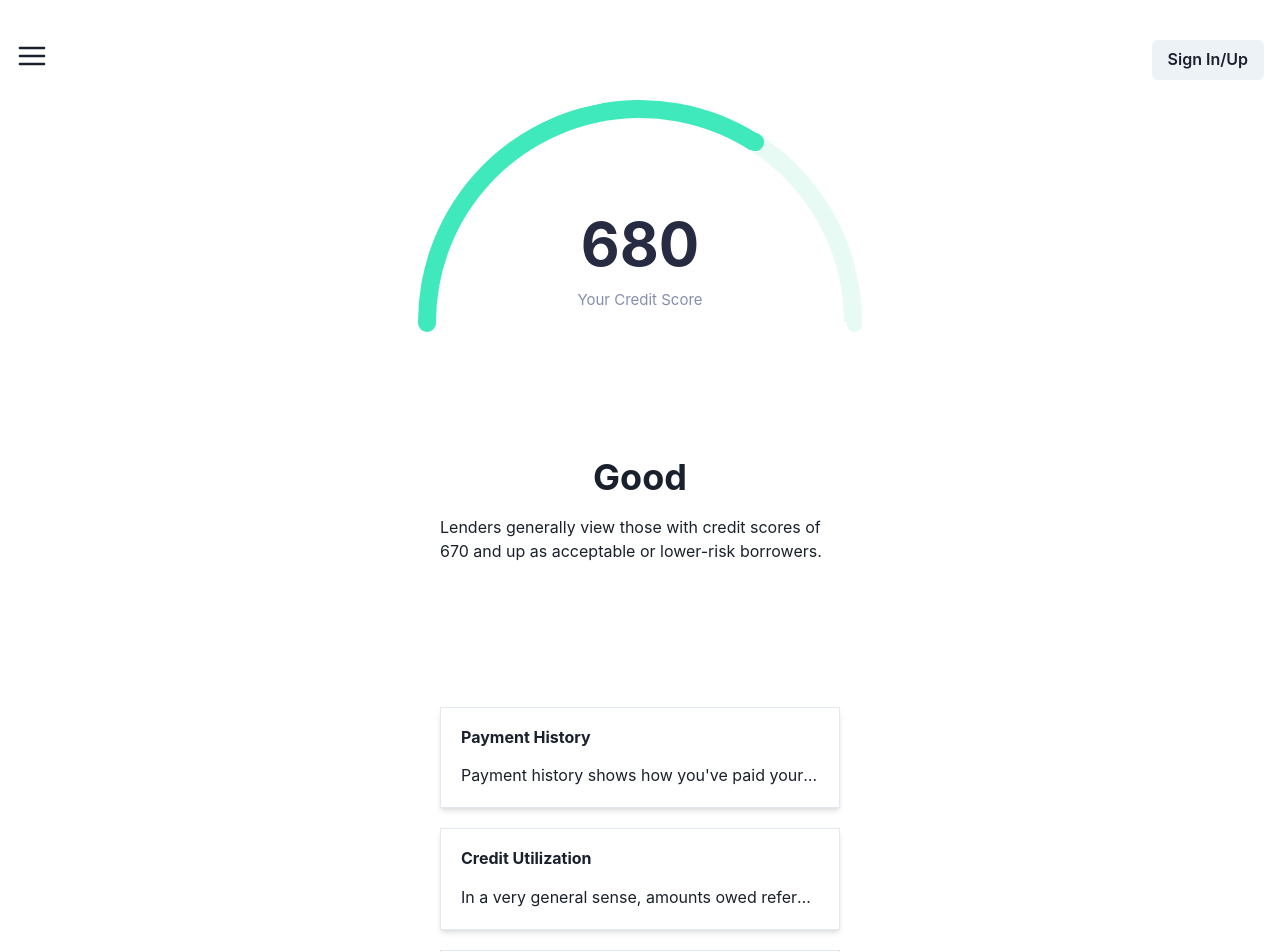
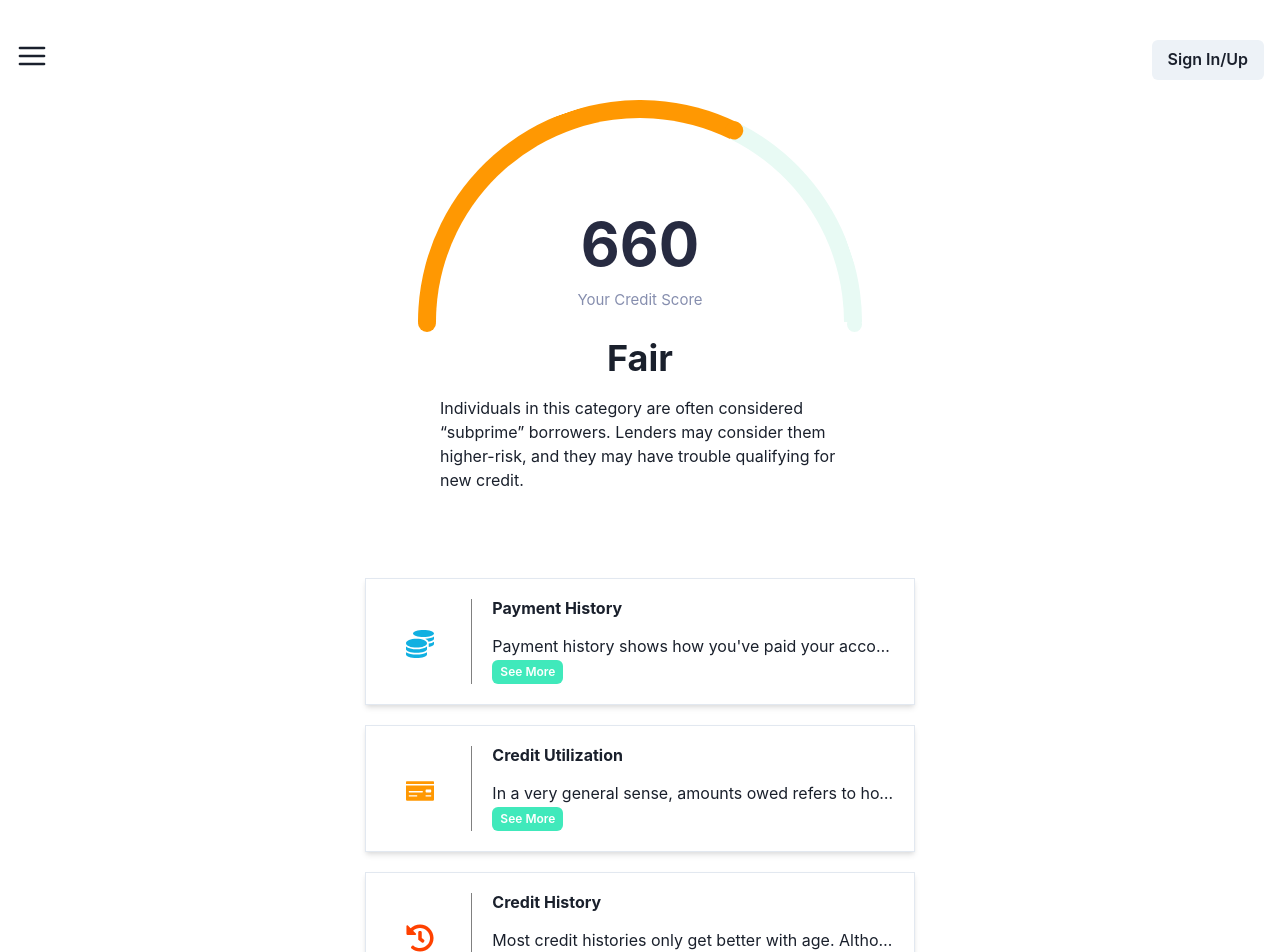
Before and after one commit to AdieCR/YScore, a React (Create React App) app in the folder yscore/: page /dashboard in a window 1280 px wide. Shown: the top 952 px of the page. Built offline with nearby package versions, Linux system fonts and the light colour scheme; some icons are missing.

Commit message:
finishing dashboard for now

```diff
--- a/yscore/src/components/ProfileExplanationText.jsx
+++ b/yscore/src/components/ProfileExplanationText.jsx
@@ -37,7 +37,7 @@ function ProfileExplanationText({mainScore}) {
   return (
     <Flex direction={'column'} align={'center'}>
         <Heading pb={'16px'}>{title}</Heading>
-        <Text>{text}</Text>
+        <Text pb={'26px'}>{text}</Text>
     </Flex>
   )
 }
--- a/yscore/src/components/dashboardCards/DasboardModals.jsx
+++ b/yscore/src/components/dashboardCards/DasboardModals.jsx
@@ -5,7 +5,7 @@ function DasboardModals({title, text}) {
     const { isOpen, onOpen, onClose } = useDisclosure()
     return (
       <>
-        <Button onClick={onOpen} backgroundColor="rgb(64, 233, 187)">See More</Button>
+        <Button onClick={onOpen} backgroundColor="rgb(64, 233, 187)" color="white" size={'xs'}>See More</Button>
 
         <Modal isOpen={isOpen} onClose={onClose}>
           <ModalOverlay />
@@ -16,7 +16,7 @@ function DasboardModals({title, text}) {
             </ModalBody>
                 <Text p={'12px 24px'}>{text}</Text>
             <ModalFooter>
-              <Button colorScheme='blue' mr={3} onClick={onClose} display="block">
+              <Button colorScheme='blue' mr={3} onClick={onClose} display="block" backgroundColor="rgb(64, 233, 187)">
                 Close
               </Button>
             </ModalFooter>
--- a/yscore/src/components/dashboardCards/DashboardCard.jsx
+++ b/yscore/src/components/dashboardCards/DashboardCard.jsx
@@ -1,25 +1,20 @@
 import React from 'react';
-import { Box, Heading, Text, HStack } from '@chakra-ui/react';
-import DasboardModals from './DasboardModals'
+import { Box, Heading, Text, HStack, Flex } from '@chakra-ui/react';
+import DasboardModals from './DasboardModals';
 
-function Feature({ title, desc, ...rest }) {
-    return (
-      <Box p={5} shadow='md' borderWidth='1px' {...rest}>
-        <Heading fontSize='m'>{title}</Heading>
-        <Text mt={4}>{desc}</Text>
-      </Box>
-    )
-  }
-
-function DashboardCard({title, text}) {
+function DashboardCard({Icon, title, text}) {
   return (
-    <HStack spacing={8} maxW={'400px'} className="dasboard-card">
-      <Feature
-        title={title}
-        desc={text}
-      >
-        <DasboardModals  title={title} text={text} />
-      </Feature>
+    <HStack spacing={8} maxW={'550px'} className="dasboard-card" backgroundColor={'white'}>
+      <Flex  p={5} shadow='md' borderWidth='1px'>
+        <Box w="17%" borderRight={'1px solid grey'}>
+          <Icon className={'dashboard-icons'} />
+        </Box>
+        <Box w="83%" pl={'20px'}>
+          <Heading fontSize='m'>{title}</Heading>
+          <Text mt={4}>{text}</Text>
+          <DasboardModals  title={title} text={text} />
+        </Box>
+      </Flex>
     </HStack>
   )
 }
--- a/yscore/src/components/dashboardCards/DashboardCards.jsx
+++ b/yscore/src/components/dashboardCards/DashboardCards.jsx
@@ -1,21 +1,22 @@
 import React from 'react';
 import { Box }  from '@chakra-ui/react';
 import DashboardCard from './DashboardCard';
+import { FaMoneyCheck, FaHistory, FaCalculator, FaCoins } from 'react-icons/fa';
 import './dashboardCard.css';
 
 
 function DashboardCards() {
 
     const cardInfo = [
-        {title: 'Payment History', text: `Payment history shows how you've paid your accounts over the length of your credit. This evidence of repayment is the primary reason why payment history makes up 35% of your score and is a major factor in its calculation. Research shows that your track record of payment tends to be the strongest predictor of the likelihood that you'll pay all debts as agreed to. And as you can imagine, a lender's number one priority is your past record of paying back (or not) your loans.`},
-        {title: 'Credit Utilization', text: `In a very general sense, amounts owed refers to how much debt you carry in total. However, the amount of debt you have is not as significant to your credit score as your credit utilization. When a high percentage of a person's available credit is been used, this can indicate that a person is overextended, and is more likely to make late or missed payments.
+        {icon: FaCoins, title: 'Payment History', text: `Payment history shows how you've paid your accounts over the length of your credit. This evidence of repayment is the primary reason why payment history makes up 35% of your score and is a major factor in its calculation. Research shows that your track record of payment tends to be the strongest predictor of the likelihood that you'll pay all debts as agreed to. And as you can imagine, a lender's number one priority is your past record of paying back (or not) your loans.`},
+        {icon: FaMoneyCheck, title: 'Credit Utilization', text: `In a very general sense, amounts owed refers to how much debt you carry in total. However, the amount of debt you have is not as significant to your credit score as your credit utilization. When a high percentage of a person's available credit is been used, this can indicate that a person is overextended, and is more likely to make late or missed payments.
         Credit Utilization is a very important component of calculating credit score, which is why it makes up 30% of the final score.`},
-        {title: 'Credit History', text: `Most credit histories only get better with age. Although the length of your credit history only accounts for 15% of your FICO Score, it's still an important influence on lenders. It can definitely impact the chances of whether or not you get a loan.`},
-        {title:'Credit Mix', text: `The types of credit you have are known as your credit mix. They can include a mix of accounts from credit cards, retail accounts, installment loans, finance company and mortgage loans.`}
+        {icon: FaHistory, title: 'Credit History', text: `Most credit histories only get better with age. Although the length of your credit history only accounts for 15% of your FICO Score, it's still an important influence on lenders. It can definitely impact the chances of whether or not you get a loan.`},
+        {icon: FaCalculator, title:'Credit Mix', text: `The types of credit you have are known as your credit mix. They can include a mix of accounts from credit cards, retail accounts, installment loans, finance company and mortgage loans.`}
     ]
   return (
     cardInfo.map(card => {
-       return <DashboardCard  title={card.title} text={card.text}/>
+       return <DashboardCard Icon={card.icon} title={card.title} text={card.text} style={{'background': '#f0f0f0'}} />
     })
   )
 }
--- a/yscore/src/components/dashboardCards/dashboardCard.css
+++ b/yscore/src/components/dashboardCards/dashboardCard.css
@@ -1,3 +1,7 @@
+.profile-card-container {
+    padding-top: 60px;
+}
+
 .dasboard-card {
     margin-bottom: 20px;
 }
@@ -11,3 +15,26 @@
     overflow: hidden;
     text-overflow: ellipsis;
 }
+
+svg.dashboard-icons {
+    font-size: 28px;
+    margin-top: 31px;
+    margin-left: 20px;
+    color: #40e9bb;
+}
+
+.dasboard-card:nth-child(1) svg.dashboard-icons {
+    color: #11b0e1;
+}
+
+.dasboard-card:nth-child(1) svg.dashboard-icons {
+    color: #11b0e1;
+}
+
+.dasboard-card:nth-child(2) svg.dashboard-icons {
+    color: #ff9802;
+}
+
+.dasboard-card:nth-child(3) svg.dashboard-icons {
+    color: #ff4100;
+}
--- a/yscore/src/components/scorebar/ScoreBar.jsx
+++ b/yscore/src/components/scorebar/ScoreBar.jsx
@@ -20,9 +20,9 @@ function ScoreBar({mainScore}) {
         if (color > 669) {
             setColor('#40e9bb');
         } else if (color > 579) {
-            setColor('yellow');
+            setColor('#ff9802');
         } else {
-            setColor('red');
+            setColor('#ff4100');
         }
     }
 
--- a/yscore/src/pages/Dashboard.jsx
+++ b/yscore/src/pages/Dashboard.jsx
@@ -9,7 +9,7 @@ function Dashboard() {
 const [mainScore, setMainScore] = useState(0);
 
 useEffect(() => {
-    setMainScore(680);
+    setMainScore(660);
 },[]);
 
   return (
@@ -19,12 +19,12 @@ useEffect(() => {
                 <ScoreBar mainScore={mainScore} />
             </Box>
         </Flex>
-        <Flex justify={'center'} w="100vw" pt={36}>
+        <Flex justify={'center'} w="100vw" pt={'25px'}>
             <Box maxW={'400px'}>
                 <ProfileExplanationText mainScore={mainScore} />
             </Box>
         </Flex>
-        <Flex justify={'center'} w="100vw" pt={36}>
+        <Flex justify={'center'} w="100vw" className='profile-card-container'>
             <Box>
                 <DashboardCards/>
             </Box>
```
